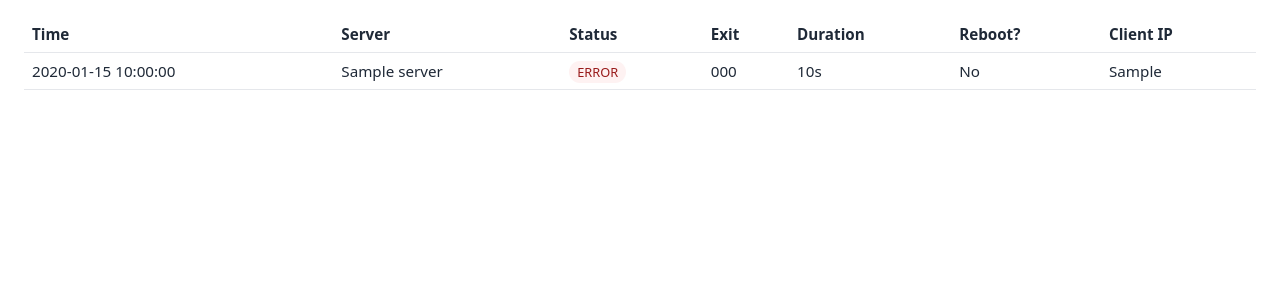
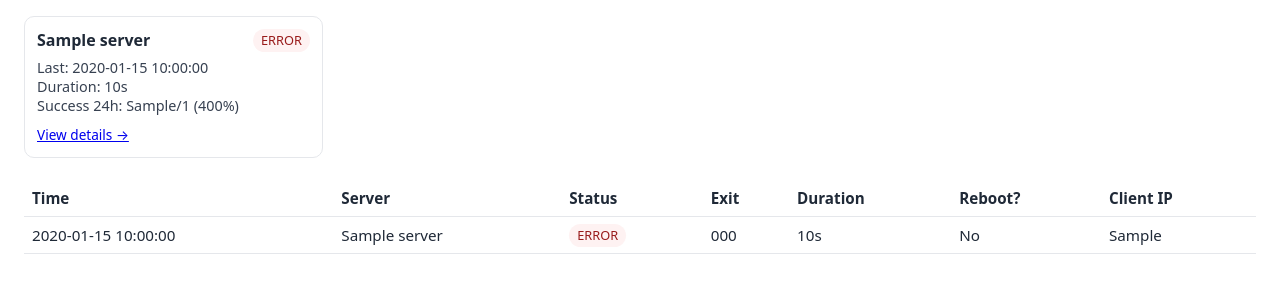
Before and after one commit to patel5d2/ubuntu-auto-update, a FastAPI app: template dashboard/templates/index.html in a window 1280 px wide. Shown: the part 57-357 px from the top of the page. Run offline with FastAPI, Linux system fonts and the light colour scheme; the template is opened without the code that fills it: most values are stand-ins (such as "Sample title", 1, 10 or a date in 2020).

Commit message:
Dashboard v0.2: server summaries (success rate, last run); improved UI with status cards; add systemd unit and Dockerfile; README with systemd/Docker instructions

```diff
--- a/dashboard/app.py
+++ b/dashboard/app.py
@@ -15,7 +15,7 @@ TEMPLATES = Jinja2Templates(directory=str(BASE_DIR / "templates"))
 
 API_KEY = os.environ.get("DASHBOARD_API_KEY", "")
 
-app = FastAPI(title="Ubuntu Auto-Update Dashboard", version="0.1.0")
+app = FastAPI(title="Ubuntu Auto-Update Dashboard", version="0.2.0")
 
 
 def init_db():
@@ -116,24 +116,99 @@ async def list_reports(server: Optional[str] = None, limit: int = 100):
         conn.close()
     return {"items": items}
 
+@app.get("/api/v1/servers")
+async def list_servers():
+    conn = sqlite3.connect(DB_PATH)
+    conn.row_factory = sqlite3.Row
+    try:
+        servers = [r[0] for r in conn.execute("SELECT DISTINCT server FROM reports").fetchall()]
+        out = []
+        for s in servers:
+            last = conn.execute(
+                "SELECT * FROM reports WHERE server = ? ORDER BY datetime(timestamp) DESC, id DESC LIMIT 1",
+                (s,),
+            ).fetchone()
+            # 24h stats
+            counts = conn.execute(
+                """
+                SELECT
+                    SUM(CASE WHEN status LIKE 'COMPLETED SUCCESSFULLY%' THEN 1 ELSE 0 END) AS ok,
+                    COUNT(*) AS total
+                FROM reports
+                WHERE server = ? AND datetime(timestamp) >= datetime('now','-1 day')
+                """,
+                (s,),
+            ).fetchone()
+            ok = counts[0] or 0
+            total = counts[1] or 0
+            success_rate = (ok / total) if total else None
+            out.append({
+                "server": s,
+                "last": dict(last) if last else None,
+                "success_24h": ok,
+                "total_24h": total,
+                "success_rate_24h": success_rate,
+            })
+    finally:
+        conn.close()
+    return {"items": out}
+
+@app.get("/healthz")
+async def healthz():
+    # Simple health endpoint
+    try:
+        conn = sqlite3.connect(DB_PATH)
+        conn.execute("SELECT 1")
+        conn.close()
+        return {"ok": True}
+    except Exception as e:
+        raise HTTPException(status_code=500, detail=str(e))
+
 
 @app.get("/", response_class=HTMLResponse)
 async def index(request: Request, server: Optional[str] = None):
-    # Gather basic aggregates
+    # Gather aggregates and recent items
     conn = sqlite3.connect(DB_PATH)
     conn.row_factory = sqlite3.Row
     try:
         servers = [r[0] for r in conn.execute("SELECT DISTINCT server FROM reports ORDER BY server ASC").fetchall()]
+        # Summaries (like uptime cards)
+        summaries = []
+        for s in servers:
+            last = conn.execute(
+                "SELECT * FROM reports WHERE server = ? ORDER BY datetime(timestamp) DESC, id DESC LIMIT 1",
+                (s,),
+            ).fetchone()
+            counts = conn.execute(
+                """
+                SELECT
+                    SUM(CASE WHEN status LIKE 'COMPLETED SUCCESSFULLY%' THEN 1 ELSE 0 END) AS ok,
+                    COUNT(*) AS total
+                FROM reports
+                WHERE server = ? AND datetime(timestamp) >= datetime('now','-1 day')
+                """,
+                (s,),
+            ).fetchone()
+            ok = (counts[0] or 0)
+            total = (counts[1] or 0)
+            rate = (ok / total) if total else None
+            summaries.append({
+                "server": s,
+                "last": dict(last) if last else None,
+                "success_24h": ok,
+                "total_24h": total,
+                "success_rate_24h": rate,
+            })
         if server and server not in servers:
             server = None
         if server:
             rows = conn.execute(
-                "SELECT * FROM reports WHERE server = ? ORDER BY datetime(timestamp) DESC, id DESC LIMIT 100",
+                "SELECT * FROM reports WHERE server = ? ORDER BY datetime(timestamp) DESC, id DESC LIMIT 200",
                 (server,),
             ).fetchall()
         else:
             rows = conn.execute(
-                "SELECT * FROM reports ORDER BY datetime(timestamp) DESC, id DESC LIMIT 100",
+                "SELECT * FROM reports ORDER BY datetime(timestamp) DESC, id DESC LIMIT 200",
             ).fetchall()
         items = [dict(row) for row in rows]
     finally:
@@ -141,5 +216,11 @@ async def index(request: Request, server: Optional[str] = None):
 
     return TEMPLATES.TemplateResponse(
         "index.html",
-        {"request": request, "servers": servers, "selected_server": server, "items": items},
+        {
+            "request": request,
+            "servers": servers,
+            "selected_server": server,
+            "items": items,
+            "summaries": summaries,
+        },
     )
--- a/dashboard/templates/index.html
+++ b/dashboard/templates/index.html
@@ -34,6 +34,27 @@
       <button onclick="refresh()">Refresh</button>
     </div>
   </header>
+
+  <section id="cards" style="display:grid;grid-template-columns:repeat(auto-fill,minmax(260px,1fr));gap:12px;margin:14px 0 22px 0;">
+    {% for sm in summaries %}
+    {% set last = sm.last or {} %}
+    {% set ok = last.status and last.status.startswith('COMPLETED SUCCESSFULLY') %}
+    <div style="border:1px solid #e5e7eb;border-radius:10px;padding:12px;background:#fff;">
+      <div style="display:flex;align-items:center;justify-content:space-between;margin-bottom:6px;">
+        <div style="font-weight:600;">{{ sm.server }}</div>
+        <div class="pill {{ 'pill-ok' if ok else 'pill-err' }}">{{ 'OK' if ok else 'ERROR' }}</div>
+      </div>
+      <div style="font-size:0.9rem;color:#374151;">
+        <div>Last: {{ last.timestamp or '—' }}</div>
+        <div>Duration: {{ (last.duration_seconds|string) + 's' if last.duration_seconds is not none else '—' }}</div>
+        <div>Success 24h: {{ sm.success_24h }}/{{ sm.total_24h }}{% if sm.success_rate_24h is not none %} ({{ (sm.success_rate_24h*100)|round(0) }}%){% endif %}</div>
+      </div>
+      <div style="margin-top:8px;">
+        <a href="/?server={{ sm.server }}" style="font-size:0.85rem;">View details →</a>
+      </div>
+    </div>
+    {% endfor %}
+  </section>
 
   <table>
     <thead>
```
Also changed, not shown: README.md, 3 other files.
